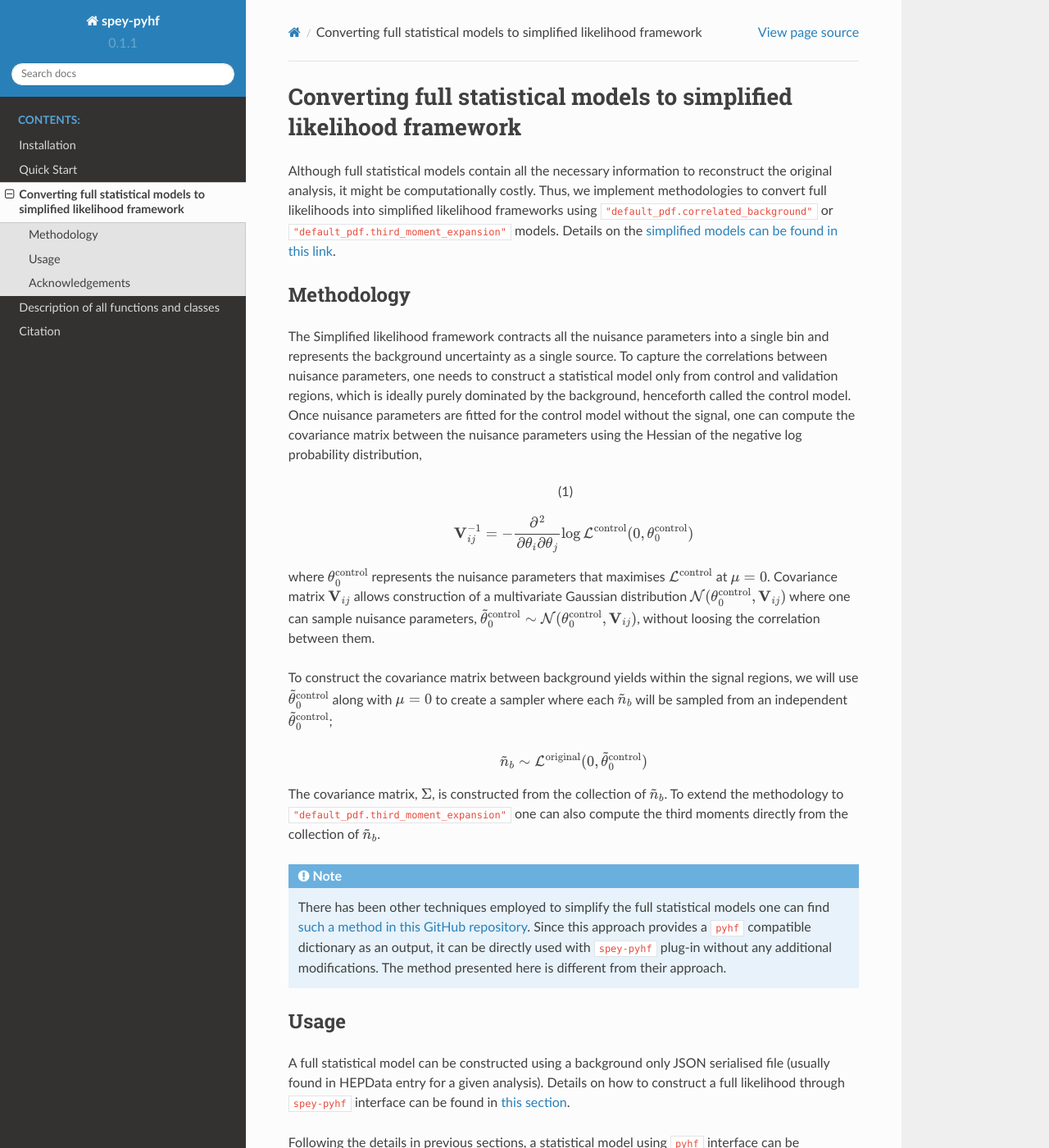
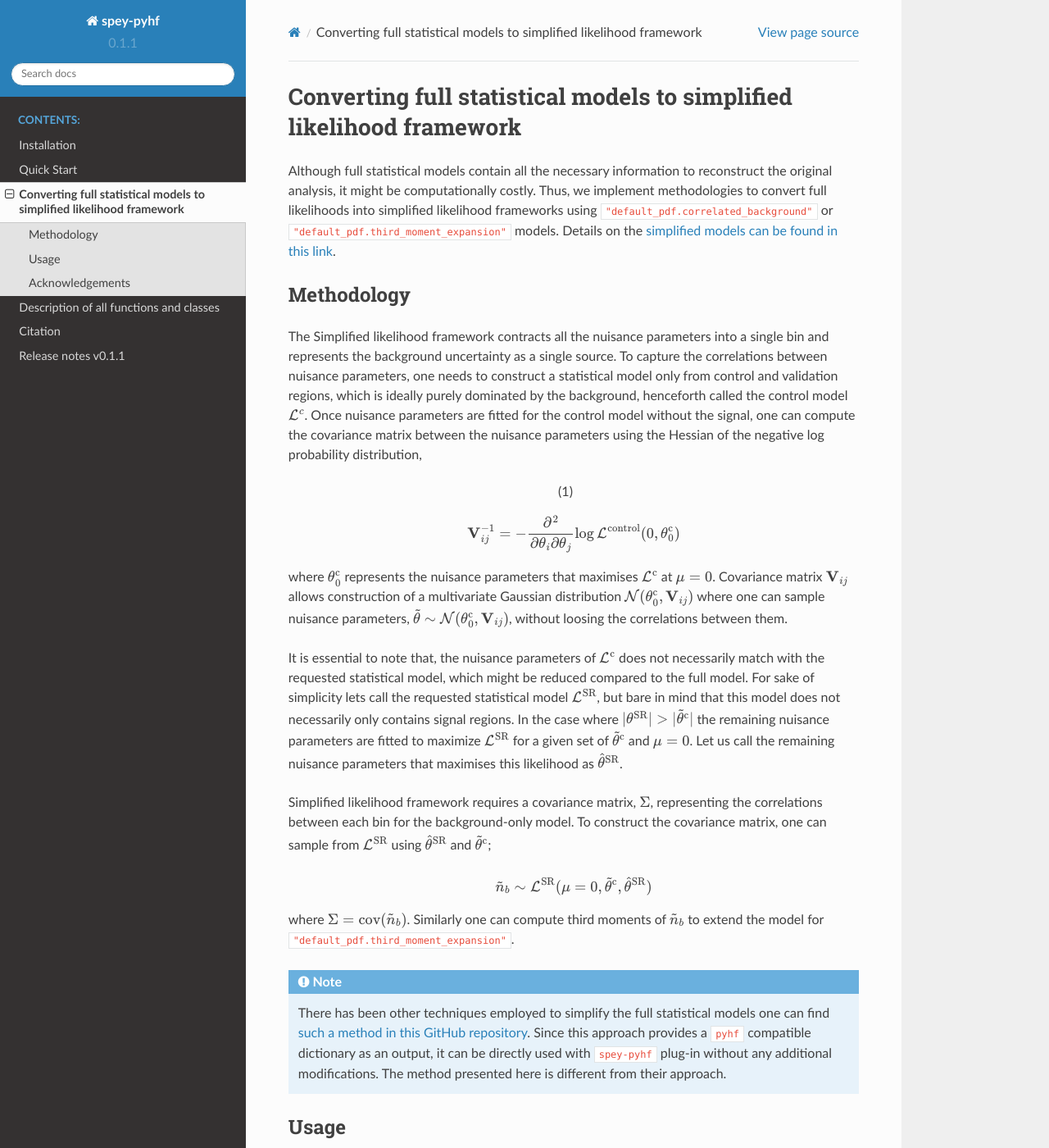
Before and after one commit to SpeysideHEP/spey-pyhf, a Sphinx documentation site: the page built from docs/simplify.rst, in a window 1280 px wide and 1400 px high. Shown: the whole window at 82% size. Built offline with Sphinx 7.4.7 and the Read the Docs theme 2.0.0, drawn with Linux system fonts in a browser that asks for light colours; some of the changed text lies outside the part shown.

Commit message:
update documentation

```diff
--- a/docs/index.rst
+++ b/docs/index.rst
@@ -14,6 +14,7 @@ Welcome to the documentation of ``pyhf`` plugin for spey interface
    simplify
    api
    citations
+   releases/changelog-dev
 
 
 
--- a/docs/simplify.rst
+++ b/docs/simplify.rst
@@ -15,8 +15,8 @@ The Simplified likelihood framework contracts all the nuisance parameters
 into a single bin and represents the background uncertainty as a single source.
 To capture the correlations between nuisance parameters, one needs to construct
 a statistical model only from control and validation regions, which is ideally
-purely dominated by the background, henceforth called the control model. Once
-nuisance parameters are fitted for the control model without the signal, one can
+purely dominated by the background, henceforth called the control model :math:`\mathcal{L}^{c}`.
+Once nuisance parameters are fitted for the control model without the signal, one can
 compute the covariance matrix between the nuisance parameters using the Hessian of
 the negative log probability distribution,
 
@@ -24,28 +24,36 @@ the negative log probability distribution,
     :label: eq:hess
 
     \mathbf{V}^{-1}_{ij} = - \frac{\partial^2}{\partial\theta_i\partial\theta_j}
-    \log\mathcal{L}^{\rm control}(0,\theta_0^{\rm control})
+    \log\mathcal{L}^{\rm control}(0,\theta_0^{\rm c})
 
 
-where :math:`\theta_0^{\rm control}` represents the nuisance parameters that maximises
-:math:`\mathcal{L}^{\rm control}` at :math:`\mu=0`. Covariance matrix :math:`\mathbf{V}_{ij}`
+where :math:`\theta_0^{\rm c}` represents the nuisance parameters that maximises
+:math:`\mathcal{L}^{\rm c}` at :math:`\mu=0`. Covariance matrix :math:`\mathbf{V}_{ij}`
 allows construction of a multivariate Gaussian distribution
-:math:`\mathcal{N}(\theta_0^{\rm control}, \mathbf{V}_{ij})` where one can sample nuisance parameters,
-:math:`\tilde{\theta}_0^{\rm control}\sim\mathcal{N}(\theta_0^{\rm control}, \mathbf{V}_{ij})`,
-without loosing the correlation between them.
+:math:`\mathcal{N}(\theta_0^{\rm c}, \mathbf{V}_{ij})` where one can sample nuisance parameters,
+:math:`\tilde{\theta}\sim\mathcal{N}(\theta_0^{\rm c}, \mathbf{V}_{ij})`,
+without loosing the correlations between them.
 
-To construct the covariance matrix between background yields within the signal
-regions, we will use :math:`\tilde{\theta}_0^{\rm control}` along with
-:math:`\mu=0` to create a sampler where each :math:`\tilde{n}_b` will be sampled
-from an independent :math:`\tilde{\theta}_0^{\rm control}`;
+It is essential to note that, the nuisance parameters of :math:`\mathcal{L}^{\rm c}` does not
+necessarily match with the requested statistical model, which might be reduced compared to the full model.
+For sake of simplicity lets call the requested statistical model :math:`\mathcal{L}^{\rm SR}`, but bare
+in mind that this model does not necessarily only contains signal regions.
+In the case where :math:`|\theta^{\rm SR}|>|\tilde{\theta}^{\rm c}|` the remaining
+nuisance parameters are fitted to maximize :math:`\mathcal{L}^{\rm SR}` for a given set of
+:math:`\tilde{\theta}^{\rm c}` and :math:`\mu=0`. Let us call the remaining nuisance parameters that
+maximises this likelihood as :math:`\hat\theta^{\rm SR}`.
+
+Simplified likelihood framework requires a covariance matrix, :math:`\Sigma`, representing
+the correlations between each bin for the background-only model.
+To construct the covariance matrix, one can sample from :math:`\mathcal{L}^{\rm SR}` using
+:math:`\hat\theta^{\rm SR}` and :math:`\tilde{\theta}^{\rm c}`;
 
 .. math::
 
-    \tilde{n}_b \sim \mathcal{L}^{\rm original}(0, \tilde{\theta}_0^{\rm control})
+    \tilde{n}_b \sim \mathcal{L}^{\rm SR}(\mu=0, \tilde{\theta}^{\rm c}, \hat\theta^{\rm SR})
 
-The covariance matrix, :math:`\Sigma`, is constructed from the collection of
-:math:`\tilde{n}_b`. To extend the methodology to ``"default_pdf.third_moment_expansion"``
-one can also compute the third moments directly from the collection of :math:`\tilde{n}_b`.
+where :math:`\Sigma = {\rm cov}(\tilde{n}_b)`. Similarly one can compute third moments of
+:math:`\tilde{n}_b` to extend the model for ``"default_pdf.third_moment_expansion"``.
 
 .. note::
 
@@ -94,9 +102,9 @@ simplified likelihood by using ``pyhf.simplify`` backend.
     * ``expected``: Flag to choose if the fit to be realised with respect to the data or
       background yields, default ``spey.ExpectationType.observed``.
 
-      * ``expected=spey.ExpectationType.observed`` ensures that :math:`\tilde\theta^{\rm control}` is
+      * ``expected=spey.ExpectationType.observed`` ensures that :math:`\tilde\theta^{\rm c}` is
         constructed through postfit.
-      * ``expected=spey.ExpectationType.apriori`` ensures that :math:`\tilde\theta^{\rm control}` is
+      * ``expected=spey.ExpectationType.apriori`` ensures that :math:`\tilde\theta^{\rm c}` is
         constructed through prefit.
 
     * ``convert_to``: Which simplified framework to be used as a baseline for the conversion,
@@ -107,8 +115,9 @@ simplified likelihood by using ``pyhf.simplify`` backend.
       control and validation regions, however there is no fixed convention in naming which lead to
       choosing wrong channels for the construction of the :math:`\mathcal{L}^{\rm control}`. One can
       overwrite the system selection by providing the indices of the control and validation regions
-      within the channel list from the background only statistical model dictionary. This can be
-      found by iterating over ``background_only["channels"]``.
+      within the channel list from the background only statistical model dictionary. The channel names
+      of the ``statistical_model`` can be extracted via ``list(statistical_model.backend.model.channels)``
+      property. For details see :attr:`~spey_pyhf.data.FullStatisticalModelData.channels`.
 
 .. note::
 
```
Also changed, not shown: docs/api.rst (+19 -0 lines), docs/releases/changelog-dev.md (+4 -1 lines).
